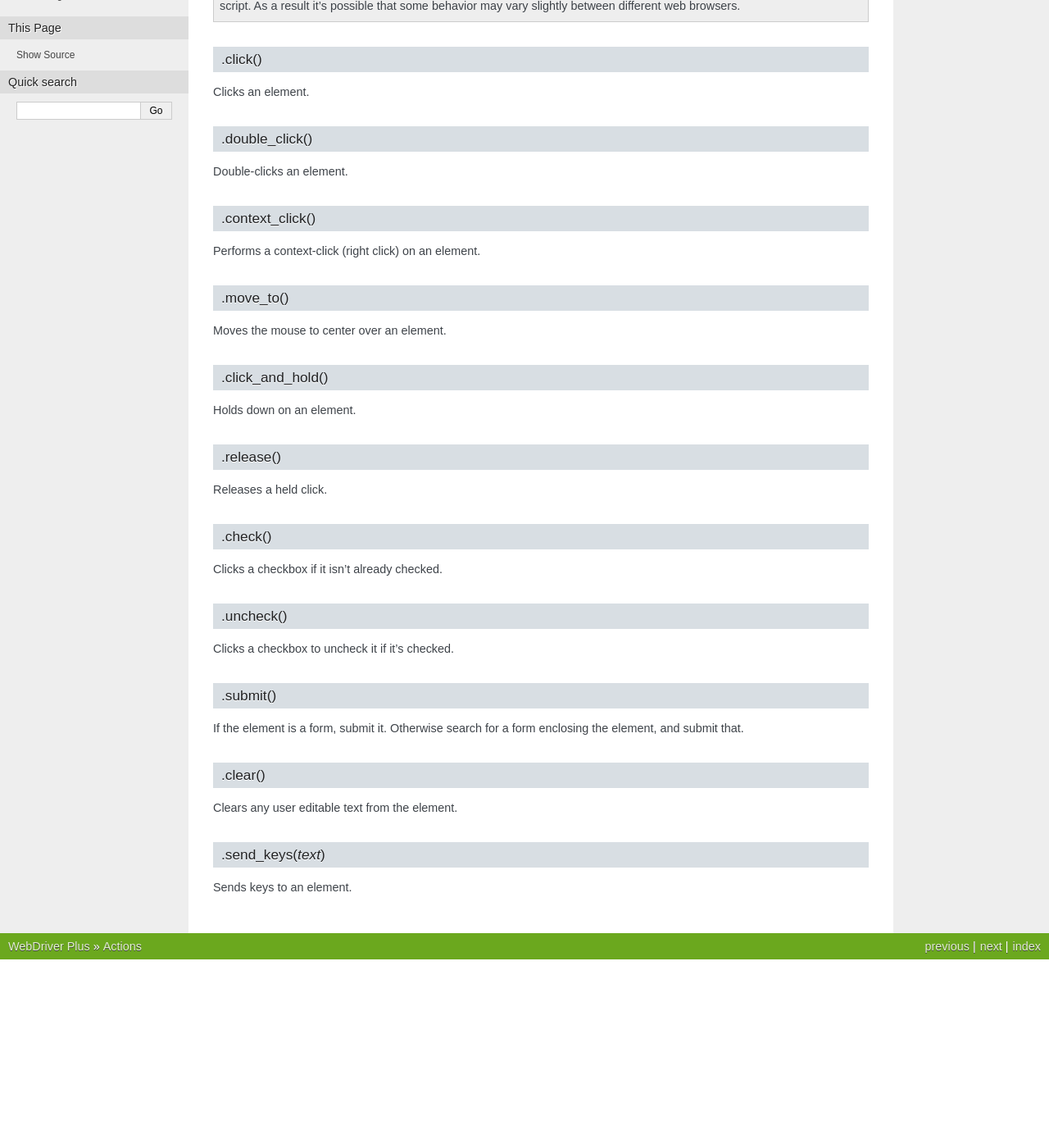
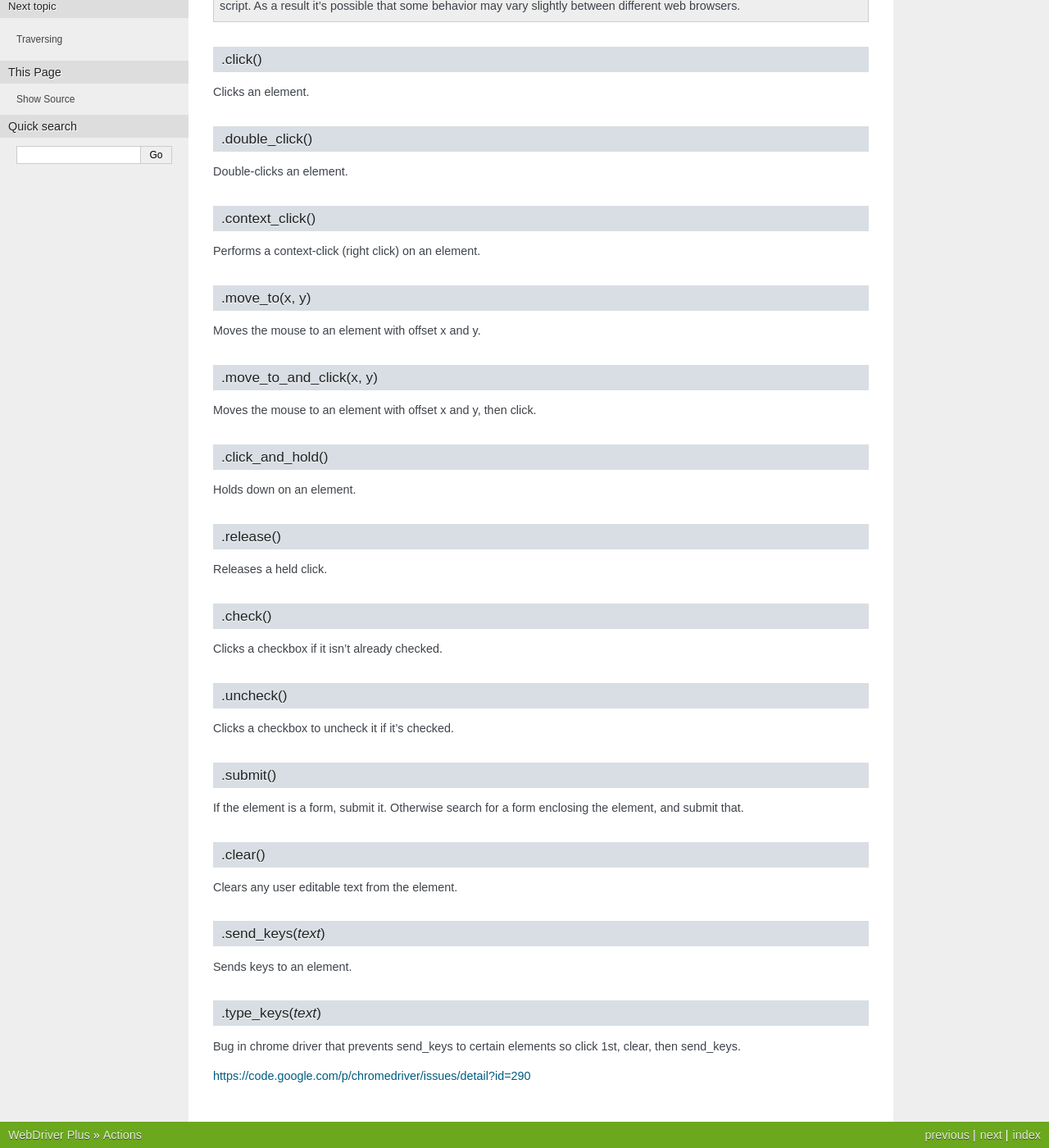
Before and after one commit to tomchristie/webdriverplus, a Sphinx documentation site: the page built from docs/actions.rst, in a window 1280 px wide and 1400 px high, scrolled down 474 px. Shown: the whole window at 82% size. Built offline with Sphinx 7.4.7, drawn with Linux system fonts in a browser that asks for light colours; before the commit the page ends 1644 px from its top, so only the background shows below that; some of the changed text lies outside the part shown.

Commit message:
update documentation
Also add `type_keys` as a workaround for Chrome bug
https://code.google.com/p/chromedriver/issues/detail?id=290

```diff
--- a/docs/actions.rst
+++ b/docs/actions.rst
@@ -45,10 +45,15 @@
 
 Performs a context-click (right click) on an element.
 
-.move_to()
+.move_to(x, y)
 ----------
 
-Moves the mouse to center over an element.
+Moves the mouse to an element with offset x and y.
+
+.move_to_and_click(x, y)
+----------
+
+Moves the mouse to an element with offset x and y, then click.
 
 .click_and_hold()
 -----------------
@@ -85,3 +90,10 @@
 ------------------
 
 Sends keys to an element.
+
+.type_keys(*text*)
+------------------
+
+Bug in chrome driver that prevents send_keys to certain elements so click 1st, clear, then send_keys.
+
+https://code.google.com/p/chromedriver/issues/detail?id=290
--- a/docs/browsers.rst
+++ b/docs/browsers.rst
@@ -82,6 +82,11 @@
 
 .. _WebDriverWait: http://seleniumhq.org/docs/04_webdriver_advanced.html
 
+highlight
+~~~~
+
+By default WebDriverPlus highlights elements it found. Setting highlight to falsy will disable this
+
 Quitting browser instances
 --------------------------
 
--- a/runtests.py
+++ b/runtests.py
@@ -525,6 +525,10 @@
         elem = self.driver.find('input')
         elem.send_keys("hello")
 
+    def test_type_keys(self):
+        elem = self.driver.find('input')
+        elem.type_keys("hello")
+
 
 class SetTests(WebDriverPlusTests):
     def setUp(self):
```
Also changed, not shown: docs/inspection.rst (+20 -4 lines), 2 other files.
